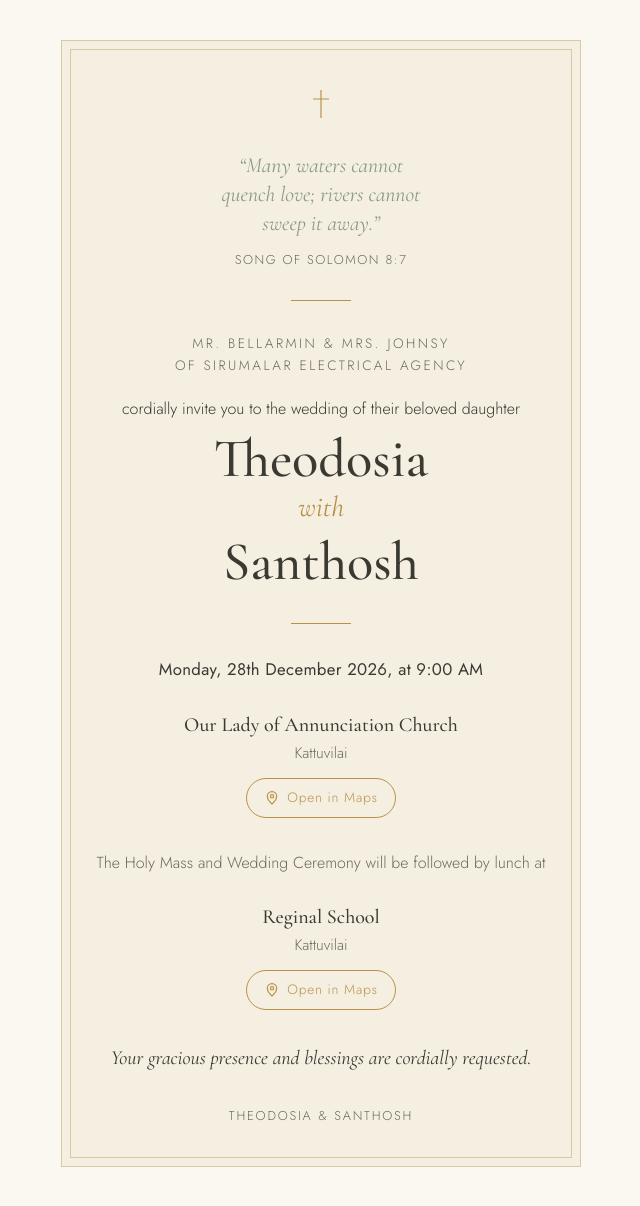
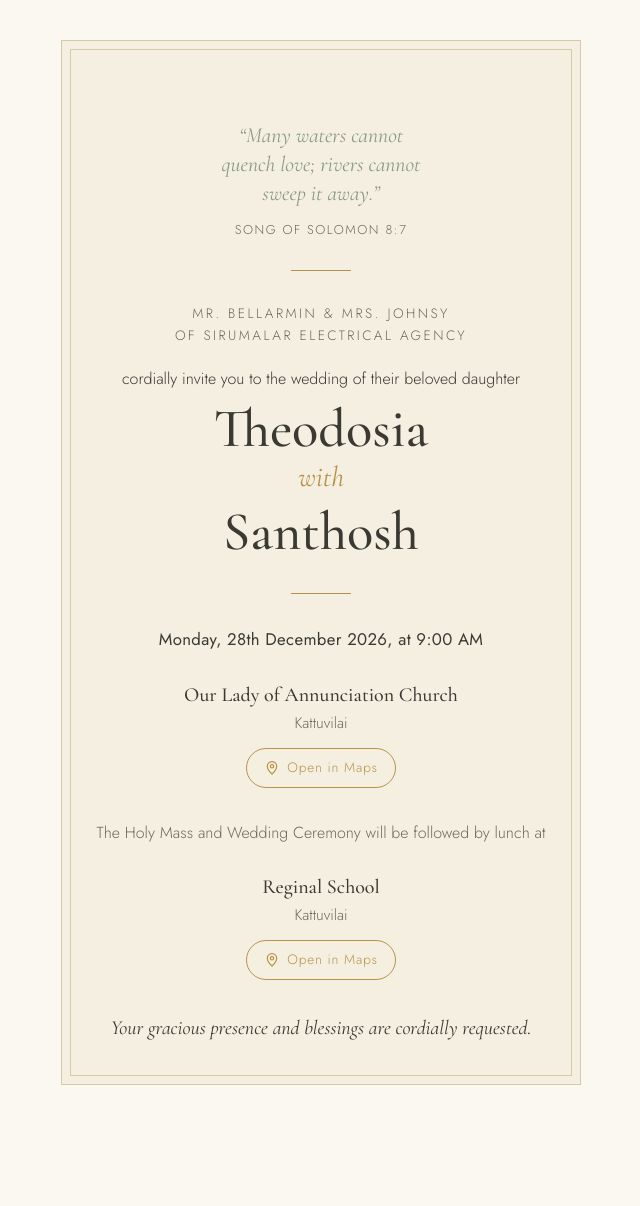
Before and after one commit to TsanthoshR/Vercel_invite_2, a plain HTML site: page index.html in a window 1280 px wide. Shown: the whole page, without its empty margins (319-959 px from the left). After the commit the page ends 1125 px from the top, so only its background shows below. Drawn offline with nearby package versions, Linux system fonts and the light colour scheme.

Commit message:
Remove cross and bottom names from invitation
Co-Authored-By: Claude Haiku 5.5 <noreply@anthropic.com>
Claude-Session: https://claude.ai/code/session_01YURHDn1AjNEzP1X2b2sJzn

```diff
--- a/index.html
+++ b/index.html
@@ -172,9 +172,6 @@
 </head>
 <body>
 <main>
-  <svg class="cross" viewBox="0 0 22 30" fill="none" stroke="currentColor" stroke-width="1.2" aria-hidden="true">
-    <path d="M11 1v28M3 10h16"/>
-  </svg>
   <p class="verse">&ldquo;Many waters cannot quench love; rivers cannot sweep it away.&rdquo;<span class="attrib">Song of Solomon 8:7</span></p>
 
   <div class="rule"></div>
@@ -211,8 +208,6 @@
   </div>
 
   <p class="closing">Your gracious presence and blessings are cordially requested.</p>
-
-  <footer>Theodosia &amp; Santhosh</footer>
 </main>
 </body>
 </html>
```
